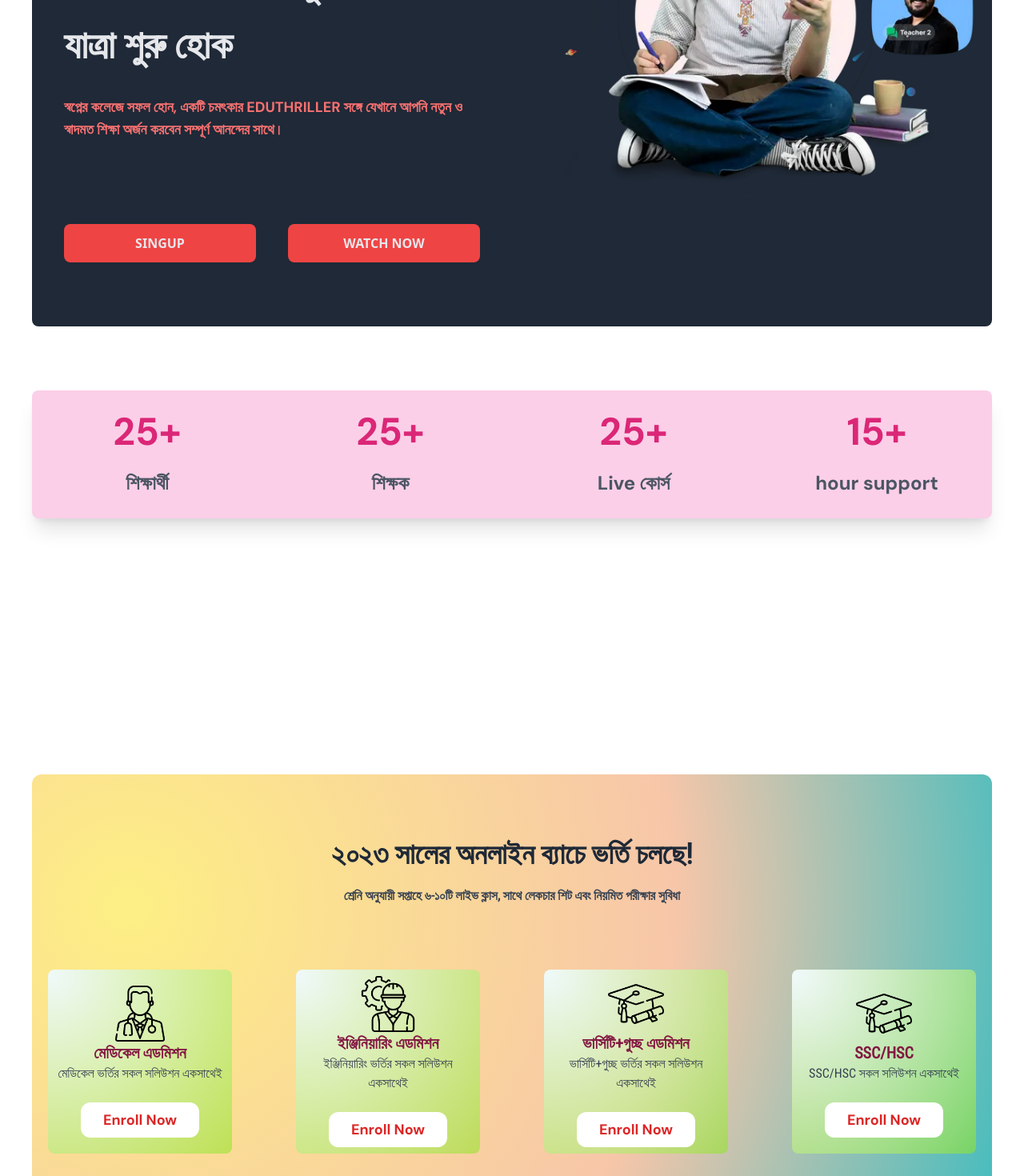
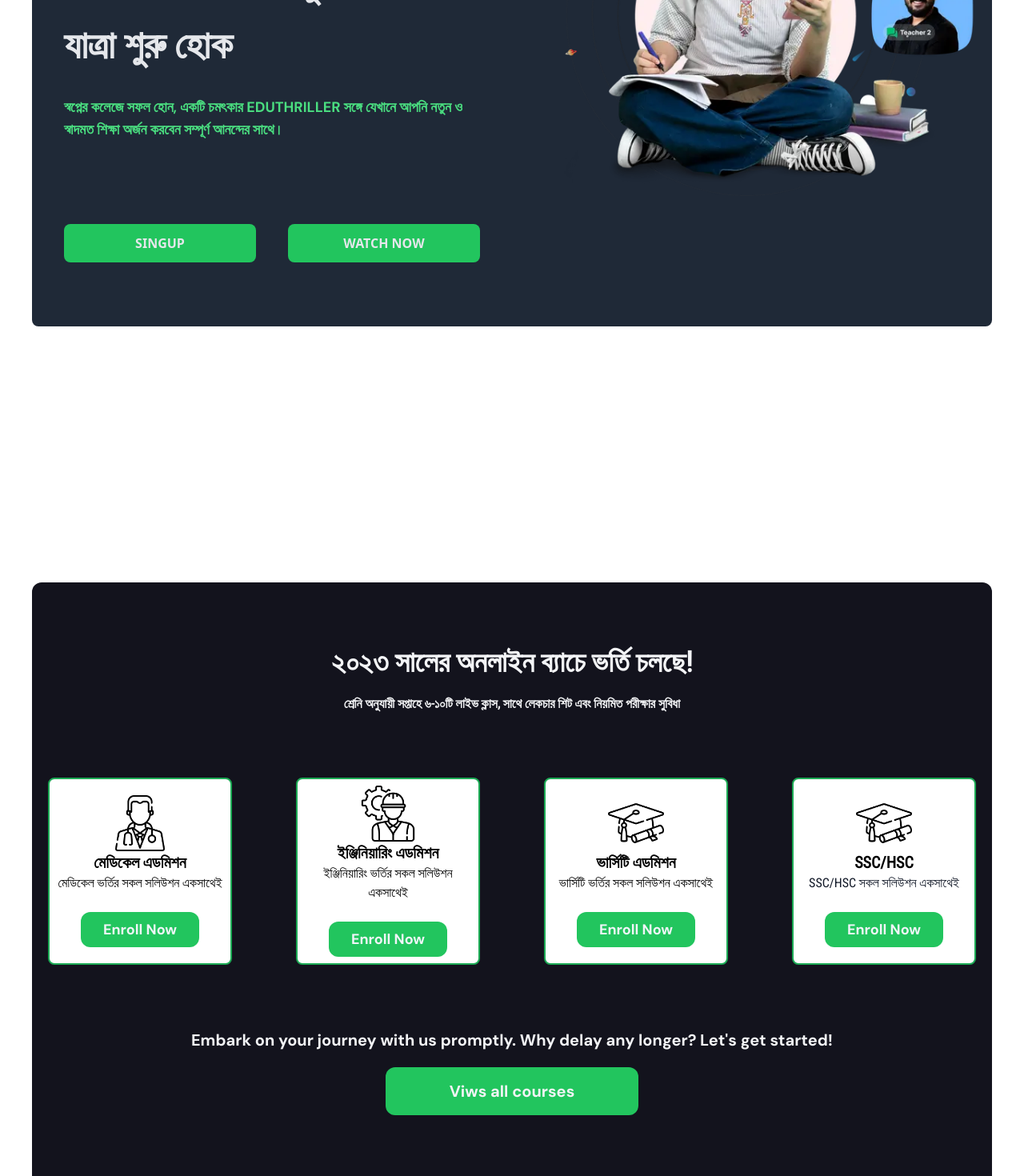
Before and after one commit to ImtiazNayeemShawon/eduthriller, a Next.js app: page / in a window 1280 px wide. Shown: the part 300-1770 px from the top of the page at 80% size. Built offline with nearby package versions, Linux system fonts and the light colour scheme.

Commit message:
desiign changed

```diff
--- a/pages/Intro.js
+++ b/pages/Intro.js
@@ -12,11 +12,11 @@ export default function Intro() {
                 <div className="mx-10 max-sm:mx-4 mt-20">
                     <h1 className="mt-20 text-5xl font-bold bangfont leading-relaxed	text-gray-200 max-sm:text-4xl">নিজের শেখা নিজেই গুছিয়ে নেয়ার যাত্রা শুরু হোক</h1>
                     <br/>
-                    <p className="mainfont text-lg text-red-400 font-semibold  text-left	uppercase max-sm:text-sm max-sm:text-center">স্বপ্নের কলেজে সফল হোন, একটি চমৎকার Eduthriller সঙ্গে যেখানে আপনি নতুন ও স্বাদমত শিক্ষা অর্জন করবেন সম্পূর্ণ আনন্দের সাথে।</p><br/>
+                    <p className="mainfont text-lg text-green-400 font-semibold  text-left	uppercase max-sm:text-sm max-sm:text-center">স্বপ্নের কলেজে সফল হোন, একটি চমৎকার Eduthriller সঙ্গে যেখানে আপনি নতুন ও স্বাদমত শিক্ষা অর্জন করবেন সম্পূর্ণ আনন্দের সাথে।</p><br/>
                     <div className="flex justify-between mt-20 mb-20 max-sm:justify-around max-sm:mt-5">
-                    <button className=" rounded-lg uppercase font-bold text-gray-200 bg-red-500 w-60 max-sm:text-sm py-3 max-sm:w-40">Singup</button>
+                    <button className=" rounded-lg uppercase font-bold text-gray-200 bg-green-500 w-60 max-sm:text-sm py-3 max-sm:w-40">Singup</button>
 
-                    <button className="  rounded-lg uppercase font-bold text-gray-200 bg-red-500  w-60 max-sm:text-sm max-sm:w-40">Watch now</button>
+                    <button className="  rounded-lg uppercase font-bold text-gray-200 bg-green-500  w-60 max-sm:text-sm max-sm:w-40">Watch now</button>
                     </div>
                 </div>
                 <div>
--- a/pages/Navbar.js
+++ b/pages/Navbar.js
@@ -19,43 +19,43 @@ export default function Navbar() {
               <ul className="flex flex-col p-1 font-bold mt-4 border border-gray-100 rounded-lg md:flex-row md:space-x-6 md:mt-0 md:text-sm md:font-medium md:border-0  uppercase text-sm">
                 <Link
                   href="/courses"
-                  className=" text-gray hover:text-white hover:bg-green-700 font-bold rounded-lg text-sm px-5 py-3 text-center duration-300"
+                  className=" text-gray hover:text-white hover:bg-green-500 font-bold rounded-lg text-sm px-5 py-3 text-center duration-300"
                 >
                   কোর্স সমূহ
                 </Link>
                 <Link
                   href="/medicaladmission"
-                  className=" text-gray hover:text-white hover:bg-green-700 font-bold rounded-lg text-sm px-5 py-3 text-center duration-300"
+                  className=" text-gray hover:text-white hover:bg-green-500 font-bold rounded-lg text-sm px-5 py-3 text-center duration-300"
                 >
                   মেডিকেল ভর্তি
                 </Link>
                 <Link
                   href="/egineeringadmission"
-                  className=" text-gray hover:text-white hover:bg-green-700 font-bold rounded-lg text-sm px-5 py-3 text-center duration-300"
+                  className=" text-gray hover:text-white hover:bg-green-500 font-bold rounded-lg text-sm px-5 py-3 text-center duration-300"
                 >
                   ইঞ্জিনিয়ারিং ভর্তি
                 </Link>
                 <Link
                   href="/teachers"
-                  className=" text-gray hover:text-white hover:bg-green-700 font-bold rounded-lg text-sm px-5 py-3 text-center duration-300"
+                  className=" text-gray hover:text-white hover:bg-green-500 font-bold rounded-lg text-sm px-5 py-3 text-center duration-300"
                 >
                   শিক্ষকগণ
                 </Link>
                 <Link
                   href="/aboutus"
-                  className=" text-gray hover:text-white hover:bg-green-700 font-medium rounded-lg text-sm px-5 py-3 text-center duration-300"
+                  className=" text-gray hover:text-white hover:bg-green-500 font-medium rounded-lg text-sm px-5 py-3 text-center duration-300"
                 >
                   About us
                 </Link>
                 <Link
                   href="/contactus"
-                  className=" text-gray hover:text-white hover:bg-green-700 font-medium rounded-lg text-sm px-5 py-3 text-center duration-300"
+                  className=" text-gray hover:text-white hover:bg-green-500 font-medium rounded-lg text-sm px-5 py-3 text-center duration-300"
                 >
                   Contact
                 </Link>
                 <Link
                   href="/login"
-                  className=" text-slate-100 hover:text-white bg-green-700 font-medium rounded-lg text-sm px-10 py-3 text-center duration-300"
+                  className=" text-slate-100 hover:text-white bg-green-500 font-medium rounded-lg text-sm px-10 py-3 text-center duration-300"
                 >
                   Login
                 </Link>
--- a/pages/counter.js
+++ b/pages/counter.js
@@ -5,33 +5,12 @@ export default function Counter() {
 
   return (
     <React.Fragment>
-      <div className="justify-around gap-10 grid grid-cols-4 place-content-center mt-20 bg-pink-200 h-40 shadow-xl p-3 rounded-lg max-sm:grid-cols-1 ">
-        <div className=" h-full w-full rounded-lg p-2 text-pink-600 ">
-          <p className=" text-5xl font-semibold mainfont  text-center">25+</p>
-          <h1 className="text-center text-2xl font-semibold mainfont text-gray-600 mt-6">
-            শিক্ষার্থী
-          </h1>
-        </div>
 
-        <div className=" h-full w-full rounded-lg p-2 text-pink-600 ">
-          <p className=" text-5xl font-semibold mainfont  text-center">25+</p>
-          <h1 className="text-center text-2xl font-semibold mainfont text-gray-600 mt-6">
-            শিক্ষক
-          </h1>
-        </div>
-        <div className=" h-full w-full rounded-lg p-2 text-pink-600 ">
-          <p className=" text-5xl font-semibold mainfont  text-center">25+</p>
-          <h1 className="text-center text-2xl font-semibold mainfont text-gray-600 mt-6">
-            Live কোর্স
-          </h1>
-        </div>
-        <div className=" h-full w-full rounded-lg p-2 text-pink-600 ">
-          <p className=" text-5xl font-semibold mainfont  text-center">15+</p>
-          <h1 className="text-center text-2xl font-semibold mainfont text-gray-600 mt-6">
-           hour support
-          </h1>
-        </div>
-      </div>
+     <div className="gred">
+<h1>
+
+</h1>
+     </div>
     </React.Fragment>
   );
 }
--- a/pages/coursedetails.js
+++ b/pages/coursedetails.js
@@ -13,10 +13,10 @@ export default function Coursedetails() {
   return (
     <React.Fragment>
       <div className="gred mt-80 p-5 rounded-xl pb-40 pt-20">
-        <h1 className="text-4xl text-gray-800 font-bold bangfont text-center">
+        <h1 className="text-4xl text-gray-100 font-bold bangfont text-center">
           ২০২৩ সালের অনলাইন ব্যাচে ভর্তি চলছে!
         </h1>
-        <p className="mt-5 bangfont font-bold text-gray-700 text-center">
+        <p className="mt-5 bangfont font-bold text-gray-100 text-center">
           শ্রেনি অনুযায়ী সপ্তাহে ৬-১০টি লাইভ ক্লাস, সাথে লেকচার শিট এবং নিয়মিত
           পরীক্ষার সুবিধা
         </p>
@@ -29,13 +29,13 @@ export default function Coursedetails() {
             className="bg-card rounded-lg p-2 "
           >
             <Image src={Medical} width={70} className="m-auto" />
-            <h1 className="bangfont text-xl text-center font-bold text-pink-900 max-sm:text-lg ">
+            <h1 className="bangfont text-xl text-center font-bold  text-black max-sm:text-lg ">
               মেডিকেল এডমিশন
             </h1>
-            <p className="text-gray-700 bangfont max-sm:text-sm">
+            <p className=" text-black bangfont max-sm:text-sm">
               মেডিকেল ভর্তির সকল সলিউশন একসাথেই
             </p>
-            <p className="text-red-600 mainfont text-center m-auto block font-bold text-lg mt-6 bg-white rounded-xl w-fit p-2 px-7 max-sm:mt-2">
+            <p className="text-slate-100 mainfont text-center m-auto block font-bold text-lg mt-6 bg-green-500 rounded-xl w-fit p-2 px-7 max-sm:mt-2">
               Enroll Now
             </p>
           </button>
@@ -46,13 +46,13 @@ export default function Coursedetails() {
             className="bg-card rounded-lg p-2 "
           >
             <Image src={Engineering} width={70} className="m-auto" />
-            <h1 className="bangfont text-xl text-center font-bold text-pink-900 max-sm:text-lg ">
+            <h1 className="bangfont text-xl text-center font-bold  text-black max-sm:text-lg ">
               ইঞ্জিনিয়ারিং এডমিশন
             </h1>
-            <p className="text-gray-700 bangfont max-sm:text-sm">
+            <p className=" text-black bangfont max-sm:text-sm">
               ইঞ্জিনিয়ারিং ভর্তির সকল সলিউশন একসাথেই
             </p>
-            <p className="text-red-600 mainfont text-center m-auto block font-bold text-lg mt-6 bg-white rounded-xl w-fit p-2 px-7 max-sm:mt-2">
+            <p className="text-slate-100 mainfont text-center m-auto block font-bold text-lg mt-6 bg-green-500 rounded-xl w-fit p-2 px-7 max-sm:mt-2">
               Enroll Now
             </p>
           </button>
@@ -64,13 +64,13 @@ export default function Coursedetails() {
             className="bg-card rounded-lg p-2 "
           >
             <Image src={University} width={70} className="m-auto" />
-            <h1 className="bangfont text-xl text-center font-bold text-pink-900 max-sm:text-lg ">
-              ভার্সিটি+গুচ্ছ এডমিশন
+            <h1 className="bangfont text-xl text-center font-bold  text-black max-sm:text-lg ">
+              ভার্সিটি এডমিশন
             </h1>
-            <p className="text-gray-700 bangfont max-sm:text-sm">
-              ভার্সিটি+গুচ্ছ ভর্তির সকল সলিউশন একসাথেই
+            <p className=" text-black bangfont max-sm:text-sm">
+              ভার্সিটি ভর্তির সকল সলিউশন একসাথেই
             </p>
-            <p className="text-red-600 mainfont text-center m-auto block font-bold text-lg mt-6 bg-white rounded-xl w-fit p-2 px-7 max-sm:mt-2">
+            <p className="text-slate-100 mainfont text-center m-auto block font-bold text-lg mt-6 bg-green-500 rounded-xl w-fit p-2 px-7 max-sm:mt-2">
               Enroll Now
             </p>
           </button>
@@ -81,23 +81,23 @@ export default function Coursedetails() {
             className="bg-card rounded-lg p-2"
           >
             <Image src={University} width={70} className="m-auto" />
-            <h1 className="bangfont text-xl text-center font-bold text-pink-900 max-sm:text-lg ">
+            <h1 className="bangfont text-xl text-center font-bold text-black  max-sm:text-lg ">
               SSC/HSC
             </h1>
-            <p className="text-gray-700 bangfont max-sm:text-sm">
+            <p className="text-gray-900 bangfont max-sm:text-sm">
               SSC/HSC সকল সলিউশন একসাথেই
             </p>
-            <p className="text-red-600 mainfont text-center m-auto block font-bold text-lg mt-6 bg-white rounded-xl w-fit p-2 px-7 max-sm:mt-2">
+            <p className="text-slate-100 mainfont text-center m-auto block font-bold text-lg mt-6 bg-green-500 rounded-xl w-fit p-2 px-7 max-sm:mt-2">
               Enroll Now
             </p>
           </button>
         </div>
         <div className="mt-20">
-          <h1 className="text-center mainfont text-xl font-bold text-gray-600">
+          <h1 className="text-center mainfont text-xl font-bold text-gray-100">
             Embark on your journey with us promptly. Why delay any longer?
             Let's get started!
           </h1>
-          <button className="m-auto text-xl font-semibold mainfont text-gray-100 bg-green-600 py-4 px-20 rounded-xl mt-5 block">
+          <button className="m-auto text-xl font-semibold mainfont text-gray-100 bg-green-500 py-4 px-20 rounded-xl mt-5 block">
             Viws all courses
           </button>
         </div>
--- a/pages/footer.js
+++ b/pages/footer.js
@@ -14,8 +14,8 @@ export default function footer() {
                 placeholder="email"
                 className="outline-0 p-2 w-full bg-pink-200 rounded-lg mt-4"
               />
-              <button className="text-lg p-2 max-sm:m-auto block max-sm:mt-4 bg-red-400 mt-2 rounded-lg px-20 text-white font-bold uppercase">
-                send
+              <button className="text-lg p-2 max-sm:m-auto block max-sm:mt-4 bg-green-500 mt-2 rounded-lg px-20 text-white font-bold uppercase">
+                Subscribe!
               </button>
             </div>
             <div className="grid grid-cols-2 gap-8 sm:gap-6 sm:grid-cols-3">
--- a/styles/globals.css
+++ b/styles/globals.css
@@ -17,11 +17,15 @@
   font-family: 'Roboto Condensed', sans-serif;
 }
 .gred{
-  background-image: radial-gradient( circle farthest-corner at 10% 20%,  rgba(253,239,132,1) 0%, rgba(247,198,169,1) 54.2%, rgba(21,186,196,1) 100.3% );
+  background-color: rgb(19, 19, 29);
 }
 .bg-card{
-  background-image: radial-gradient( circle farthest-corner at 1.3% 2.8%,  rgba(239,249,249,1) 0%, rgba(144, 228, 35, 0.568) 100.2% );
+  background-color: rgb(255, 255, 255);
+  border-style: solid;
+  border-color: #1CAB55;
+
+  border-width: 2px;
 }
 .bg-footer{
-  background-image: radial-gradient( circle farthest-corner at 50.7% 54%,  rgba(204,254,152,1) 0%, rgba(229,253,190,1) 92.4% );
+background-color: #c8ffde;
 }
```
